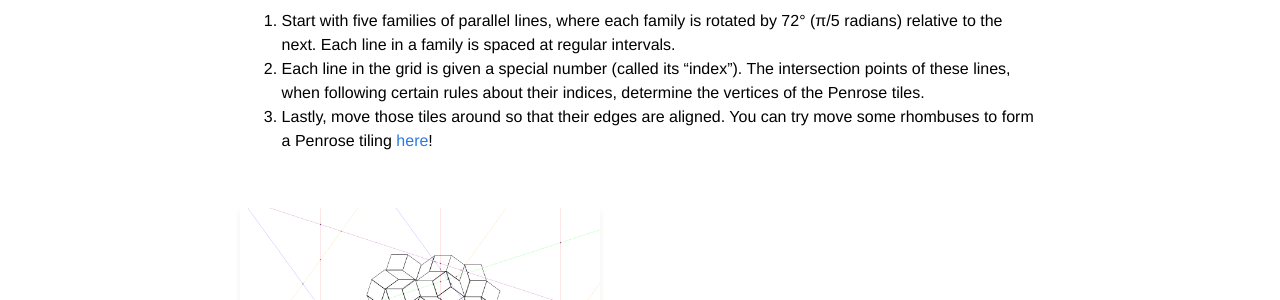
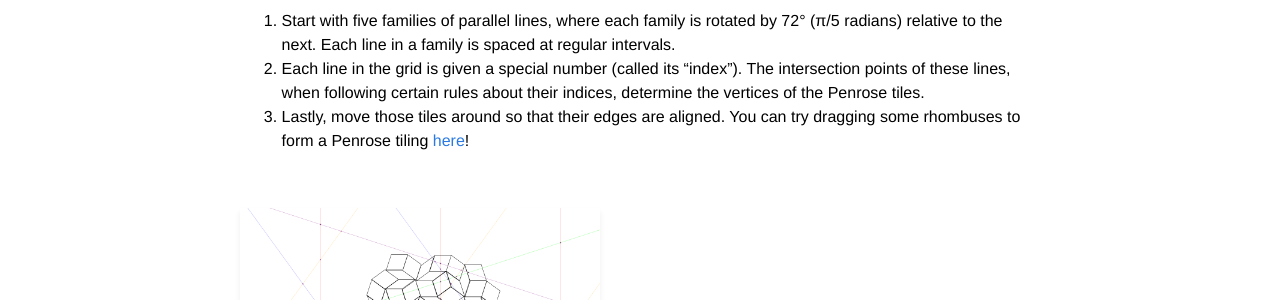
Before and after one commit to fanyangxyz/fanyangxyz.github.io, a Jekyll site: the page built from _posts/2025-01-07-penrose.md, in a window 1280 px wide. Shown: the part 347-647 px from the top of the page. Built offline with Jekyll 4.4.1, drawn with Linux system fonts in a browser that asks for light colours.

Commit message:
minor changes

```diff
--- a/_posts/2025-01-07-penrose.md
+++ b/_posts/2025-01-07-penrose.md
@@ -11,7 +11,7 @@ date:   2025-01-07 18:28:00
 The de Bruijn pentagrid method, developed by Nicolaas Govert de Bruijn in 1981, provides an elegant way to construct Penrose tilings. Here's how it works:
 1. Start with five families of parallel lines, where each family is rotated by 72° (π/5 radians) relative to the next. Each line in a family is spaced at regular intervals.
 2. Each line in the grid is given a special number (called its "index"). The intersection points of these lines, when following certain rules about their indices, determine the vertices of the Penrose tiles.
-3. Lastly, move those tiles around so that their edges are aligned. You can try move some rhombuses to form a Penrose tiling [here](https://fanyangxyz.github.io/penrose-diy/)!
+3. Lastly, move those tiles around so that their edges are aligned. You can try dragging some rhombuses to form a Penrose tiling [here](https://fanyangxyz.github.io/penrose-diy/)!
 
 <div class="art">
 
```
Also changed, not shown: about.md (+1 -3 lines).
